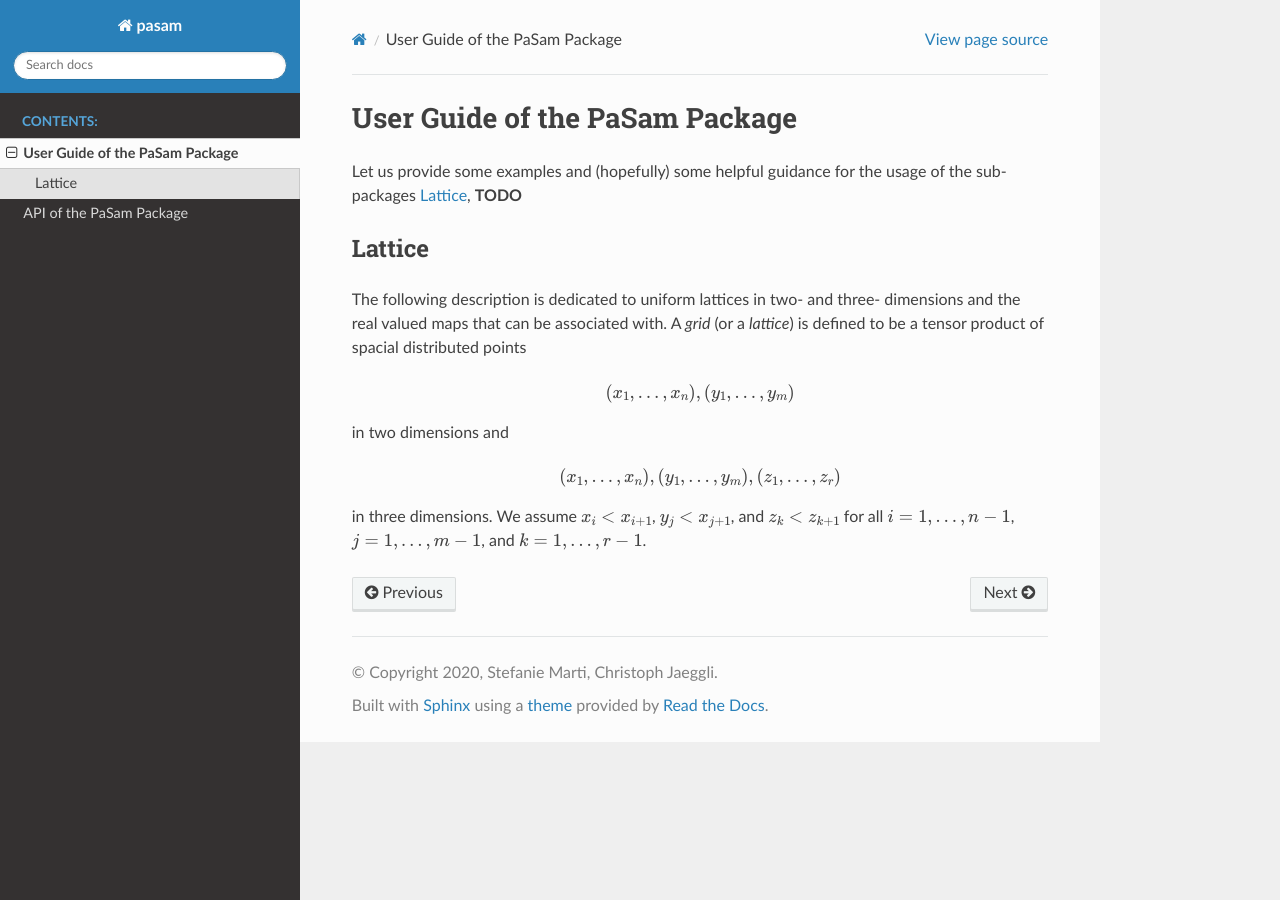
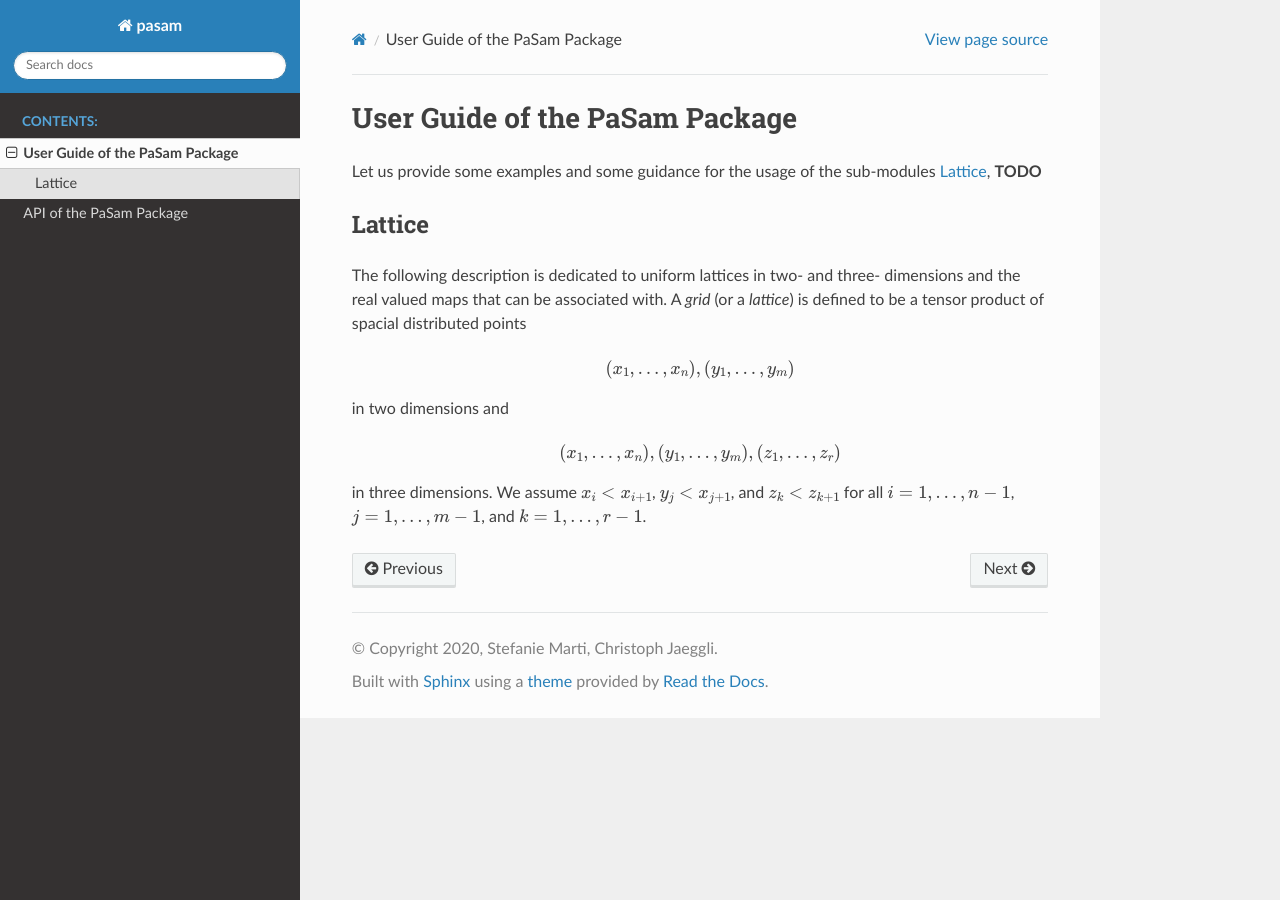
Before and after one commit to jaegglic/pasam, a Sphinx documentation site: the page built from docs/guide.rst, in a window 1280 px wide. Built offline with Sphinx 7.4.7 and the Read the Docs theme 2.0.0, drawn with Linux system fonts in a browser that asks for light colours; formulas are drawn with MathJax 3.

```diff
--- a/docs/api.rst
+++ b/docs/api.rst
@@ -9,5 +9,5 @@ The :mod:`pasam` package is organized into the following sup-packages
 
 Lattice
 =======
-.. automodule:: pasam.lattice.lattice
+.. automodule:: pasam.lattice
    :members:
--- a/docs/guide.rst
+++ b/docs/guide.rst
@@ -1,8 +1,8 @@
 ================================
 User Guide of the PaSam Package
 ================================
-Let us provide some examples and (hopefully) some helpful guidance for the
-usage of the sub-packages :ref:`lattice_reference`, **TODO**
+Let us provide some examples and some guidance for the usage of the sub-modules
+:ref:`lattice_reference`, **TODO**
 
 .. _lattice_reference:
 
```
